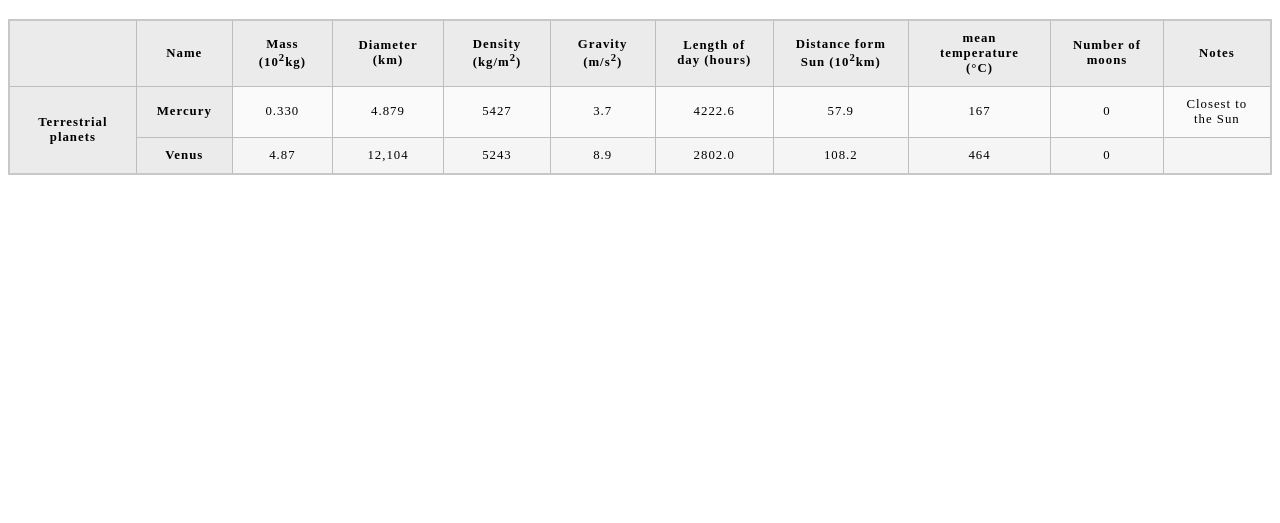
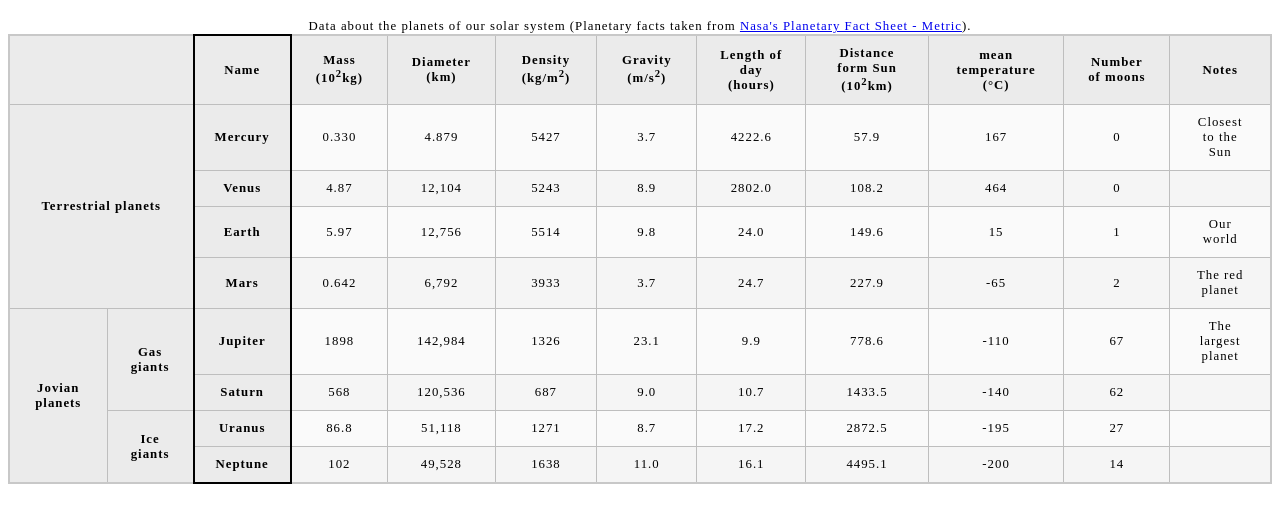
Before and after one commit to aryan100950853/aryan100950853.github.io, a plain HTML site: page Assignment 2/Assign_2_p_2.html in a window 1280 px wide. Shown: the part 61-584 px from the top of the page. Drawn offline with Linux system fonts and the light colour scheme.

Commit message:
commit 3
almost done just few things figuring out the remaining parts

```diff
--- a/Assignment 2/Assign_2_p_2.html
+++ b/Assignment 2/Assign_2_p_2.html
@@ -17,6 +17,13 @@
     <h1>Planets data</h1>
 
 	 <table>
+	    <caption>Data about the planets of our solar system (Planetary facts taken from <a href="https://nssdc.gsfc.nasa.gov/planetary/factsheet/">Nasa's Planetary Fact Sheet - Metric</a>).</caption>
+      <colgroup>
+        <col span="2">
+        <col style="border: 2px solid black">
+        <col span="9">
+      </colgroup>
+      <thead>
         <tr>
             <th colspan="2"></th>
             <th>Name</th>
@@ -63,5 +70,97 @@
 
         </tr>
 
+		 <tr>
+
+            <th>Earth</th>
+            <td>5.97</td>
+            <td>12,756</td>
+            <td>5514</td>
+            <td>9.8</td>
+            <td>24.0</td>
+            <td>149.6</td>
+            <td>15 </td>
+            <td>1</td>
+            <td>Our world</td>
+
+
+        </tr>
+
+		  <tr>
+            <th>Mars</th>
+            <td>0.642</td>
+            <td>6,792</td>
+            <td>3933</td>
+            <td>3.7</td>
+            <td>24.7</td>
+            <td>227.9</td>
+            <td>-65 </td>
+            <td>2 </td>
+            <td>The red planet</td>
+
+        </tr>
+
+
+        <tr>
+            <th rowspan="4">Jovian planets </th>
+            <th rowspan="2">Gas giants</th>
+
+            <th>Jupiter</th>
+            <td>1898</td>
+            <td>142,984</td>
+            <td>1326</td>
+            <td>23.1</td>
+            <td>9.9</td>
+            <td>778.6</td>
+            <td>-110</td>
+            <td>67</td>
+            <td>The largest planet</td>
+
+        </tr>
+
+			<tr>
+
+            <th>Saturn</th>
+            <td>568</td>
+            <td>120,536</td>
+            <td>687</td>
+            <td>9.0 </td>
+            <td>10.7 </td>
+            <td>1433.5</td>
+            <td>-140</td>
+            <td>62</td>
+            <td></td>
+
+        </tr>
+
+        <tr>
+            <th rowspan="2">Ice giants</th>
+            <th>Uranus</th>
+            <td>86.8</td>
+            <td>51,118</td>
+            <td>1271</td>
+            <td>8.7</td>
+            <td>17.2</td>
+            <td>2872.5</td>
+            <td>-195</td>
+            <td>27</td>
+            <td></td>
+
+        </tr>
+
+        <tr>
+            <th>Neptune</th>
+            <td>102</td>
+            <td>49,528</td>
+            <td>1638</td>
+            <td>11.0</td>
+            <td>16.1</td>
+            <td>4495.1</td>
+            <td>-200</td>
+            <td>14</td>
+            <td></td>
+
+        </tr>
+
   </body>
 </html>
```
